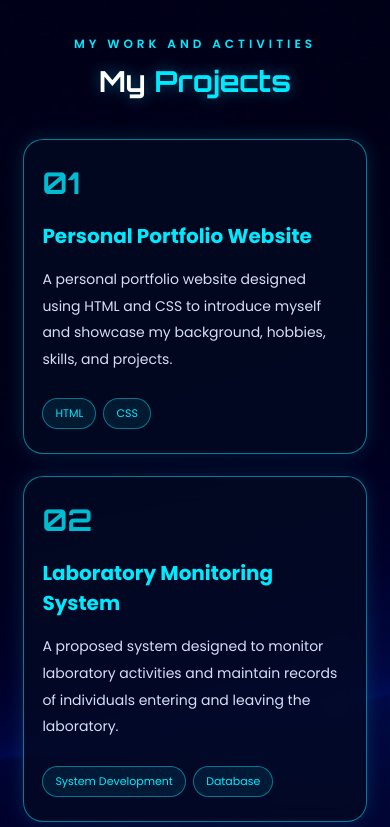
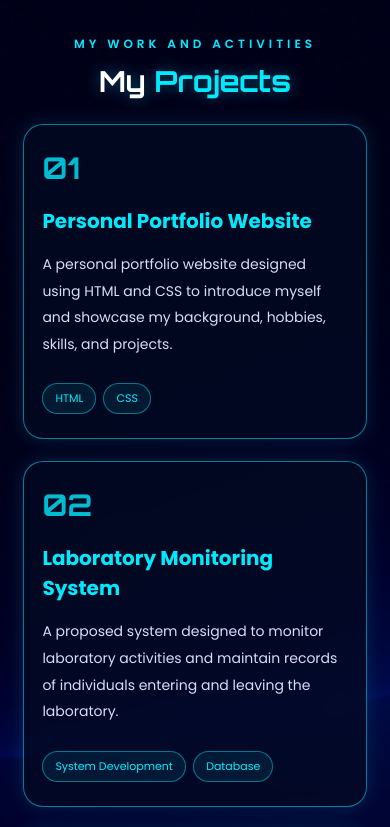
Before and after one commit to clarenceantoniega78-dev/PORTFOLIO-PAGE-HTML-CSS-ANTNIEGA, a plain HTML site: page index.html in a window 390 px wide. Shown: the part 4700-5527 px from the top of the page. Drawn offline with Linux system fonts and the light colour scheme.

Commit message:
finalizing my code

```diff
--- a/styles/style.css
+++ b/styles/style.css
@@ -962,3 +962,16 @@ a:focus-visible {
         max-width: 250px;
     }
 }
+
+/* MOVE PROJECT CARDS UP */
+#projects .projects-container {
+    position: relative;
+    transform: translateY(-30px);
+}
+
+/* MOBILE ADJUSTMENT */
+@media (max-width: 768px) {
+    #projects .projects-container {
+        transform: translateY(-15px);
+    }
+}
```
